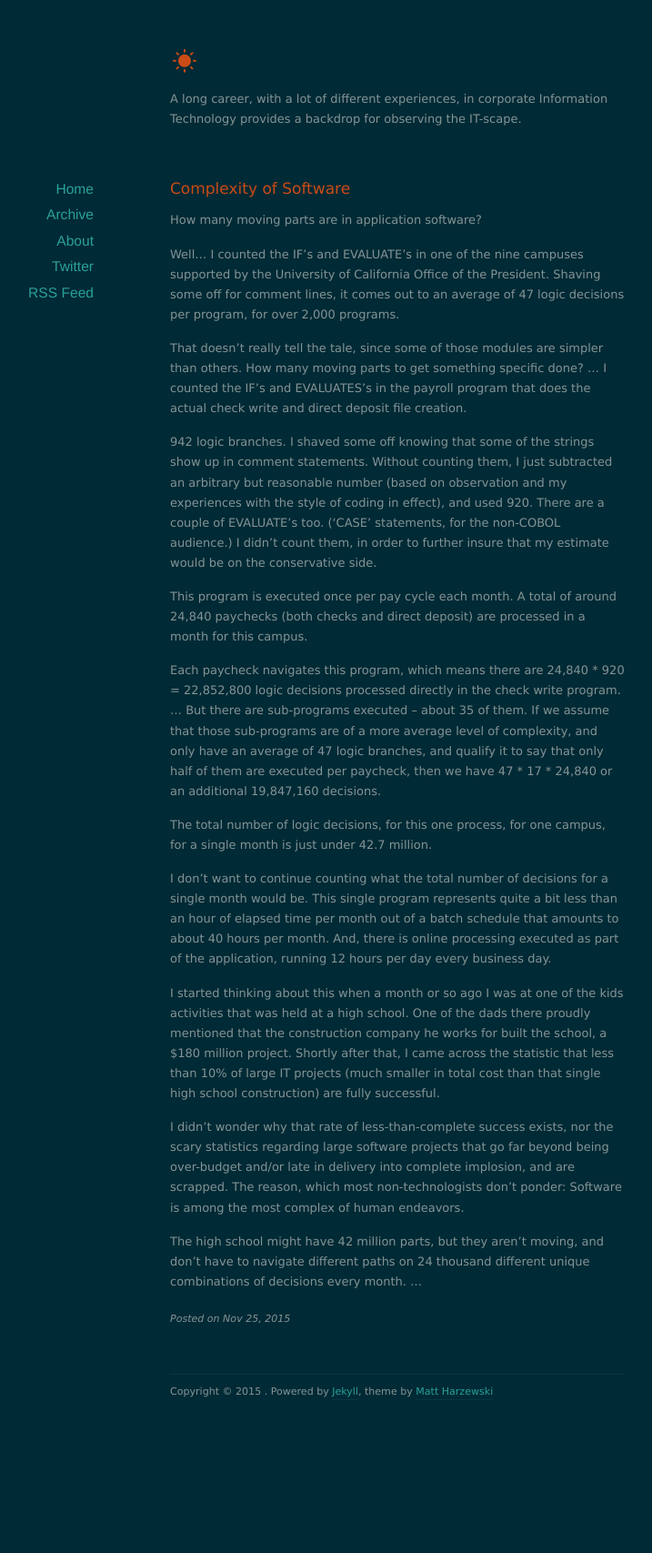
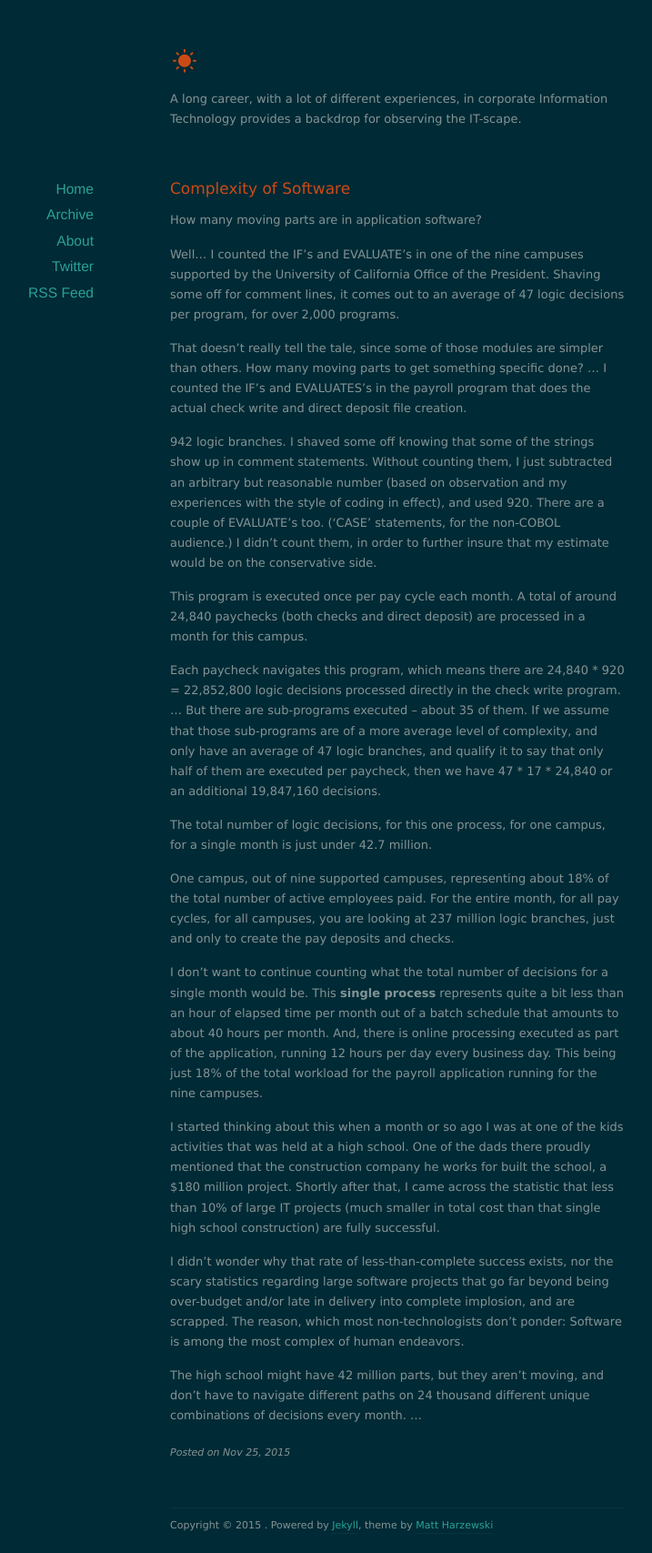
Before and after one commit to mmacdonaldsilvercity/mmacdonaldsilvercity.github.io, a Jekyll site: the page built from _posts/2015-11-25-complexity-of-software.markdown, in a window 1280 px wide. Shown: the whole page at 91% size, without its empty margins (203-920 px from the left). Built offline with Jekyll 4.4.1, drawn with Linux system fonts in a browser that asks for light colours; nearby versions of some CDN libraries; before the commit the page ends 1559 px from its top, so only the background shows below that.

Commit message:
Post update: Complexity of Software

```diff
--- a/_posts/2015-11-25-complexity-of-software.markdown
+++ b/_posts/2015-11-25-complexity-of-software.markdown
@@ -18,7 +18,9 @@ Each paycheck navigates this program, which means there are 24,840 * 920 = 22,85
 
 The total number of logic decisions, for this one process, for one campus, for a single month is just under 42.7 million.
 
-I don’t want to continue counting what the total number of decisions for a single month would be.  This single program represents quite a bit less than an hour of elapsed time per month out of a batch schedule that amounts to about 40 hours per month.  And, there is online processing executed as part of the application, running 12 hours per day every business day.
+One campus, out of nine supported campuses, representing about 18% of the total number of active employees paid.  For the entire month, for all pay cycles, for all campuses, you are looking at 237 million logic branches, just and only to create the pay deposits and checks.
+
+I don’t want to continue counting what the total number of decisions for a single month would be.  This **single process** represents quite a bit less than an hour of elapsed time per month out of a batch schedule that amounts to about 40 hours per month.  And, there is online processing executed as part of the application, running 12 hours per day every business day.  This being just 18% of the total workload for the payroll application running for the nine campuses.
 
 I started thinking about this when a month or so ago I was at one of the kids activities that was held at a high school.  One of the dads there proudly mentioned that the construction company he works for built the school, a $180 million project.  Shortly after that, I came across the statistic that less than 10% of large IT projects (much smaller in total cost than that single high school construction) are fully successful.
 
```
